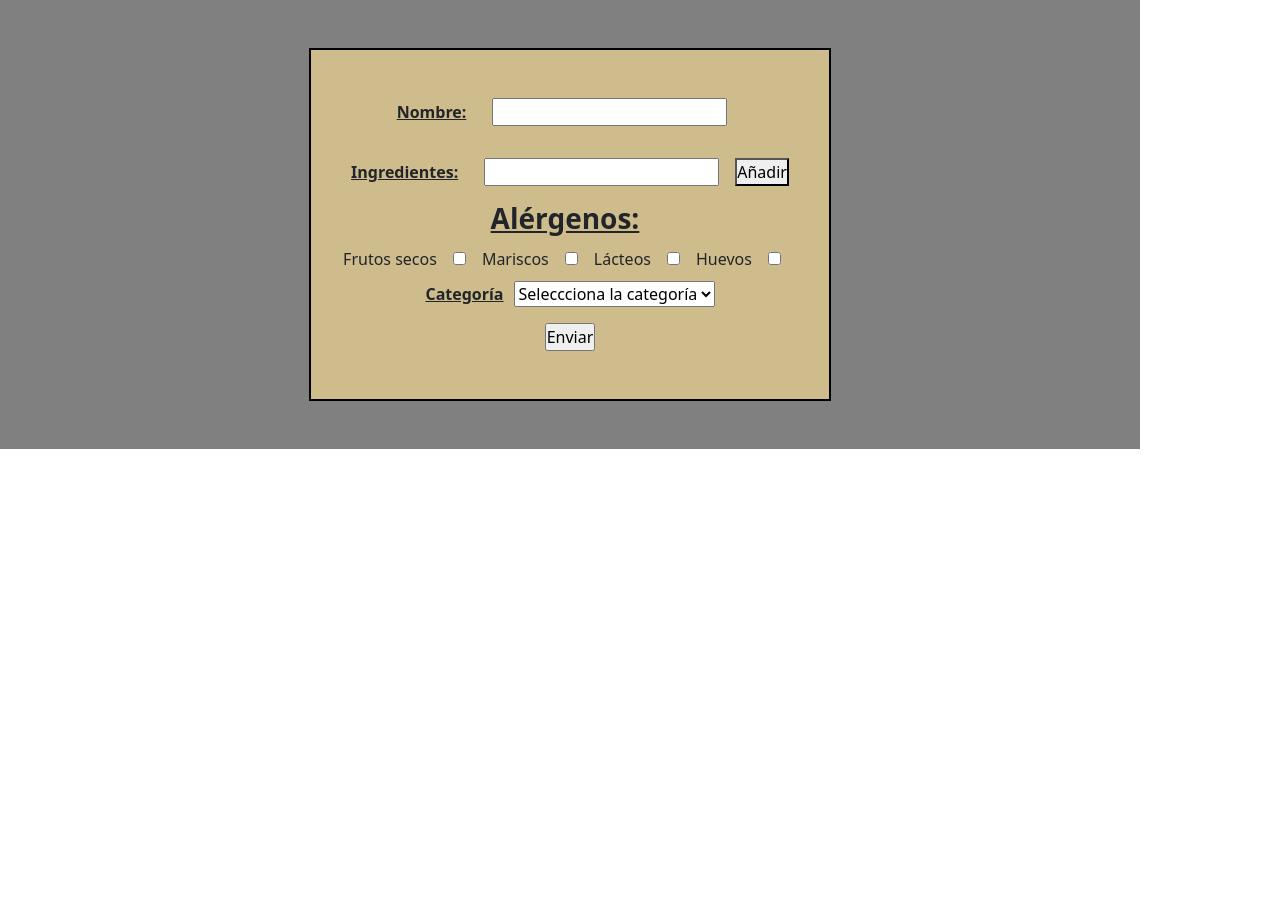
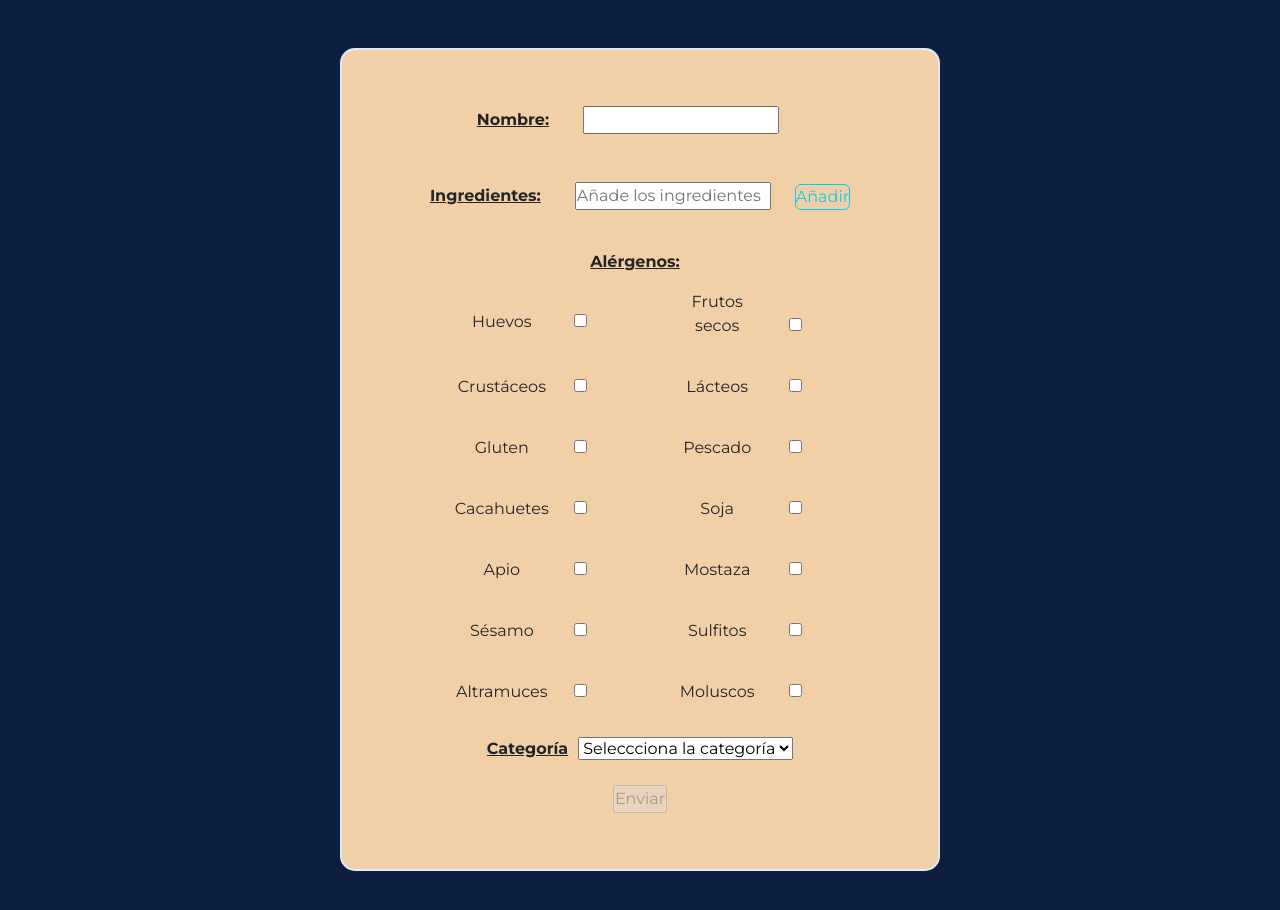
Before and after one commit to CYanezB/GestionMenu, an Angular app: page /plato/new in a window 1280 px wide. Shown: the top 910 px of the page. Before the commit the page ends 800 px from the top, so only its background shows below. Built offline with nearby package versions, Linux system fonts and the light colour scheme.

Commit message:
maquetacion inicial formulario con validaciones platos y creacion variables de colores y fuente.

```diff
--- a/package.json
+++ b/package.json
@@ -20,6 +20,7 @@
     "@angular/router": "^14.2.0",
     "bootstrap": "^5.2.3",
     "rxjs": "~7.5.0",
+    "sweetalert2": "^11.6.15",
     "tslib": "^2.3.0",
     "zone.js": "~0.11.4"
   },
--- a/src/app/app.module.ts
+++ b/src/app/app.module.ts
@@ -7,6 +7,7 @@ import { PlatosFormComponent } from './components/platos-form/platos-form.compon
 import { MenuFormComponent } from './components/menu-form/menu-form.component';
 import { LoginComponent } from './components/login/login.component';
 import { ReactiveFormsModule } from '@angular/forms';
+import { HttpClientModule } from '@angular/common/http';
 
 @NgModule({
   declarations: [
@@ -18,7 +19,8 @@ import { ReactiveFormsModule } from '@angular/forms';
   imports: [
     BrowserModule,
     AppRoutingModule,
-    ReactiveFormsModule
+    ReactiveFormsModule,
+    HttpClientModule
   ],
   providers: [],
   bootstrap: [AppComponent]
--- a/src/app/components/platos-form/platos-form.component.css
+++ b/src/app/components/platos-form/platos-form.component.css
@@ -1,20 +1,25 @@
 @import "../../../styles.css";
+@import url(https://fonts.googleapis.com/css?family=Montserrat:100,200,300,regular,500,600,700,800,900,100italic,200italic,300italic,italic,500italic,600italic,700italic,800italic,900italic);
 
-.container {
+.contenedor {
     display: flex;
-    background-color: gray;
+    background-color: var(--azuloscuro);
     text-align: center;
+    width: 100%;
 }
 
 form {
-    border: 2px solid black;
+    border: 2px solid var(--azulclaro);
     margin: 3em auto;
-    background-color: var(--colorprincipal);
+    background-color: var(--amarillo);
     padding: 2em;
+    width: 600px;
+    border-radius: 15px;
+    font-family: montserrat;
 }
 
 form input {
-    margin: 1em;
+    margin: 1.5em;
 }
 
 .tituloInput {
@@ -22,3 +27,42 @@ form input {
     text-decoration: underline;
     margin-right: 10px;
 }
+
+.alergenos {
+    display: flex;
+    flex-wrap: wrap;
+    justify-content: space-between;
+    width: 70%;
+    margin: 1em auto;
+}
+
+.alergenos div label {
+    width: 6em;
+}
+
+
+input.ng-invalid.ng-touched {
+    border: 2px solid lightcoral;
+}
+
+.error {
+    font-size: smaller;
+    color: var(--azuloscuro);
+    margin: 1em;
+    color: tomato;
+}
+
+.ingredientes {
+    display: flex;
+    flex-wrap: wrap;
+    gap: 1em;
+    text-align: center;
+    justify-content: center;
+    margin-bottom: 1em;
+}
+
+.ingredientes p {
+    border: 1px solid black;
+    border-radius: 15px;
+    padding: 0.5em;
+}
--- a/src/app/components/platos-form/platos-form.component.html
+++ b/src/app/components/platos-form/platos-form.component.html
@@ -1,35 +1,53 @@
-<div class="container">
+<div class="contenedor">
     <form [formGroup]="formulario" (ngSubmit)="onSubmit()">
         <div class="form-group">
             <label class="tituloInput">Nombre:</label>
-            <input type="text" name="nombre">
+            <input type="text" formControlName="nombre">
+            <p class="error" *ngIf="checkError('nombre', 'required')">El campo nombre es requerido</p>
         </div>
         <div>
             <label class="tituloInput">Ingredientes:</label>
-            <input type="text" name="ingredientes">
-            <button value="add" class="myButton2">Añadir</button>
+            <input type="text" #inputIngredientes placeholder="Añade los ingredientes">
+
+            <button type="button" class="btn btn-outline-info" (click)="nuevoIngrediente($event)">Añadir</button>
+            <p class="error" *ngIf="botonIngredientes !== ''">{{botonIngredientes}}</p>
+
+
         </div>
-        <div>
-            <h3 class="tituloInput">Alérgenos:</h3>
-            <label>Frutos secos</label>
-            <input type="checkbox" name="frutos_secos">
+        <div class="ingredientes">
+            <p *ngFor="let ingrediente of ingredientes; let indice = index">{{ingrediente}}</p>
+        </div>
+        <label class="tituloInput">Alérgenos:</label>
+        <div class="alergenos">
+
+            <div *ngFor="let alergeno of alergenos; let indice = index">
+                <label>{{alergeno}}</label>
+                <input type="checkbox" (change)="seleccionAlergenos($event)" [value]="alergeno">
+            </div>
+
+
+            <!-- <label>Frutos secos</label>
+            <input type="checkbox" formControlName="alergenos" value="frutos_secos">
             <label>Mariscos</label>
-            <input type="checkbox" name="mariscos">
+            <input type="checkbox" formControlName="alergenos" value="mariscos">
             <label>Lácteos</label>
-            <input type="checkbox" name="lácteos">
+            <input type="checkbox" formControlName="alergenos" value="lacteos">
             <label>Huevos</label>
-            <input type="checkbox" name="huevos">
+            <input type="checkbox" formControlName="alergenos" value="huevos"> -->
         </div>
         <div>
             <label class="tituloInput">Categoría</label>
-            <select name="categoria" id="cat">
+            <select formControlName="categoria" id="cat">
                 <option value="" hidden>Seleccciona la categoría</option>
                 <option value="primero">Primero</option>
                 <option value="segundo">Segundo</option>
                 <option value="postre">Postre</option>
             </select>
+            <p class="error" *ngIf="checkError('categoria', 'required')">El campo categoría es requerido</p>
 
         </div>
-        <input type="submit" value="Enviar" class="myButton">
+        <input type="submit" value="Enviar" [disabled]="!formulario.valid" [ngClass]="{
+            'disabled': !formulario.valid
+        }">
     </form>
 </div>
--- a/src/app/components/platos-form/platos-form.component.ts
+++ b/src/app/components/platos-form/platos-form.component.ts
@@ -1,5 +1,9 @@
-import { Component, OnInit } from '@angular/core';
-import { FormGroup } from '@angular/forms';
+
+import { Component, ElementRef, OnInit, ViewChild } from '@angular/core';
+import { FormArray, FormControl, FormGroup, Validators } from '@angular/forms';
+import { Plato } from 'src/app/interfaces/plato.interface';
+import { PlatosService } from 'src/app/services/platos.service';
+import Swal from 'sweetalert2'
 
 @Component({
   selector: 'app-platos-form',
@@ -8,13 +12,30 @@ import { FormGroup } from '@angular/forms';
 })
 export class PlatosFormComponent implements OnInit {
 
+
   formulario: FormGroup;
+  @ViewChild('inputIngredientes') inputIngredientes!: ElementRef;
 
+  ingredientes: string[];
+  alergenos: string[];
+  alergenosSeleccionados: string[];
+  botonIngredientes: string;
 
-  constructor() {
+  constructor(
+    private PlatosService: PlatosService
+  ) {
+    this.alergenos = ['Huevos', 'Frutos secos', 'Crustáceos', 'Lácteos', 'Gluten', 'Pescado', 'Cacahuetes', 'Soja', 'Apio', 'Mostaza', 'Sésamo', 'Sulfitos', 'Altramuces', 'Moluscos']
     this.formulario = new FormGroup({
-
+      nombre: new FormControl('', [
+        Validators.required
+      ]),
+      categoria: new FormControl('', [
+        Validators.required
+      ])
     })
+    this.ingredientes = []
+    this.alergenosSeleccionados = []
+    this.botonIngredientes = '';
   }
 
   ngOnInit(): void {
@@ -22,8 +43,49 @@ export class PlatosFormComponent implements OnInit {
 
 
   onSubmit() {
+    this.formulario.value.ingredientes = this.ingredientes;
+    this.formulario.value.alergenos = this.alergenosSeleccionados;
+    console.log(this.formulario.value);
+    Swal.fire(
+      'Hecho',
+      'Has añadido el plato correctamente',
+      'success'
+    )
+  };
 
-    console.log(this.formulario.value)
 
-  }
+  nuevoIngrediente($event: any) {
+    $event.preventDefault()
+    if (this.inputIngredientes.nativeElement.value !== '') {
+      if (!this.ingredientes.includes(this.inputIngredientes.nativeElement.value)) {
+        this.botonIngredientes = ''
+        this.ingredientes.push(this.inputIngredientes.nativeElement.value)
+      } else {
+        this.botonIngredientes = 'Ya has introducido este ingrediente'
+      }
+    } else {
+      this.botonIngredientes = 'Debes introducir algún ingrediente'
+    }
+
+
+  };
+
+  seleccionAlergenos($event: any) {
+    const value = $event.target.value;
+    if (this.alergenosSeleccionados.includes(value)) {
+      this.alergenosSeleccionados = this.alergenosSeleccionados.filter((item) => item != value)
+    } else {
+      this.alergenosSeleccionados.push(value)
+    }
+  };
+
+  checkError(field: string, error: string): boolean | undefined {
+    return this.formulario.get(field)?.hasError(error) && this.formulario.get(field)?.touched
+  };
+
+
+
+
+
+
 }
--- a/src/app/services/platos.service.ts
+++ b/src/app/services/platos.service.ts
@@ -1,3 +1,4 @@
+import { HttpClient } from '@angular/common/http';
 import { Injectable } from '@angular/core';
 
 @Injectable({
@@ -5,5 +6,17 @@ import { Injectable } from '@angular/core';
 })
 export class PlatosService {
 
-  constructor() { }
+  baseUrl: string;
+
+  constructor(
+    private HttpClient: HttpClient
+  ) {
+    this.baseUrl = 'http://localhost:3000/'
+  }
+
+
+
+
+
+
 }
--- a/src/styles.css
+++ b/src/styles.css
@@ -1,4 +1,6 @@
 /* You can add global styles to this file, and also import other style files */
+@import url(https://fonts.googleapis.com/css?family=Montserrat:100,200,300,regular,500,600,700,800,900,100italic,200italic,300italic,italic,500italic,600italic,700italic,800italic,900italic);
+
 * {
     margin: 0px;
     padding: 0px;
@@ -6,6 +8,10 @@
 }
 
 :root {
-    --colorprincipal: #cfbc8d;
-    --colorsecundario: #10ac84;
+    --rojo: #A6495A;
+    --azuloscuro: #0D1E40;
+    --azulclaro: #DFEDF2;
+    --amarillo: #F2D0A7;
+    --naranja: #F2AE72;
+    --fontppal: 'montserrat';
 }
```
Also changed, not shown: 1 other file (tests, documents, lock files or other folders).
